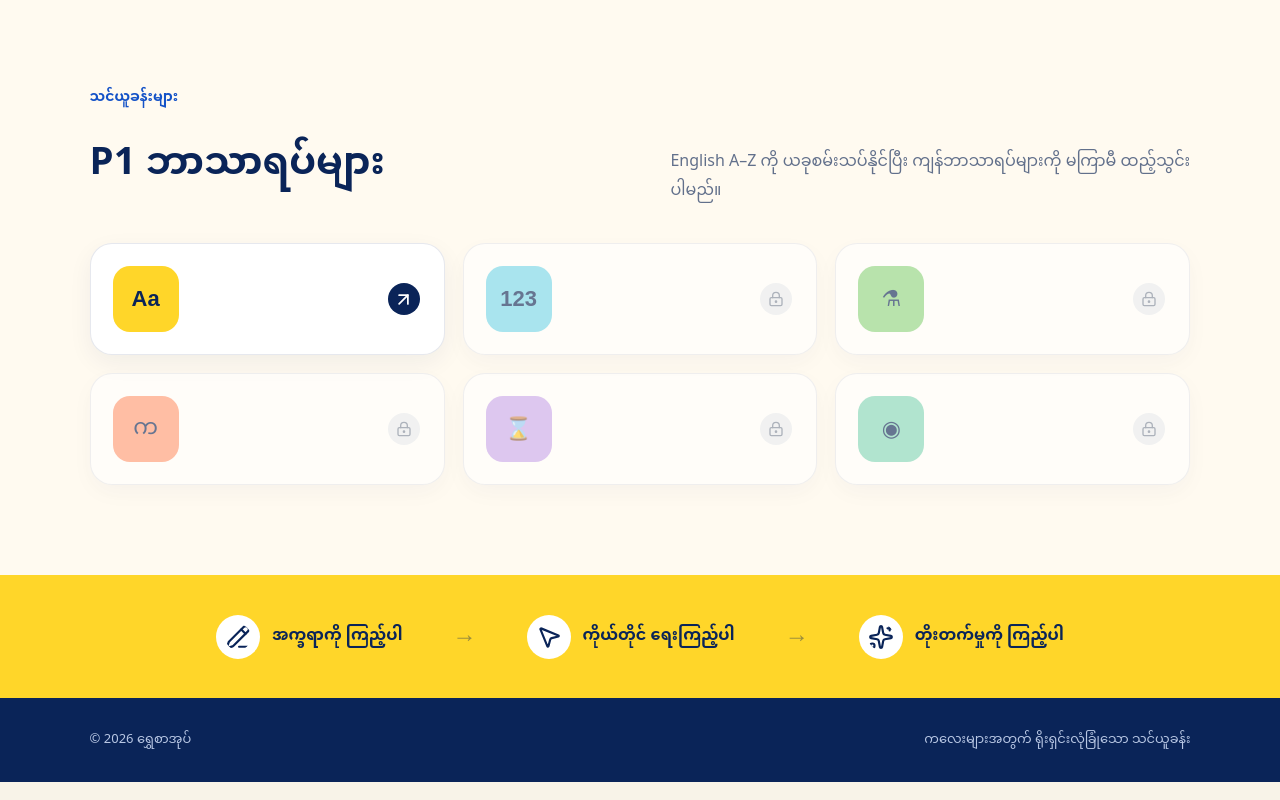
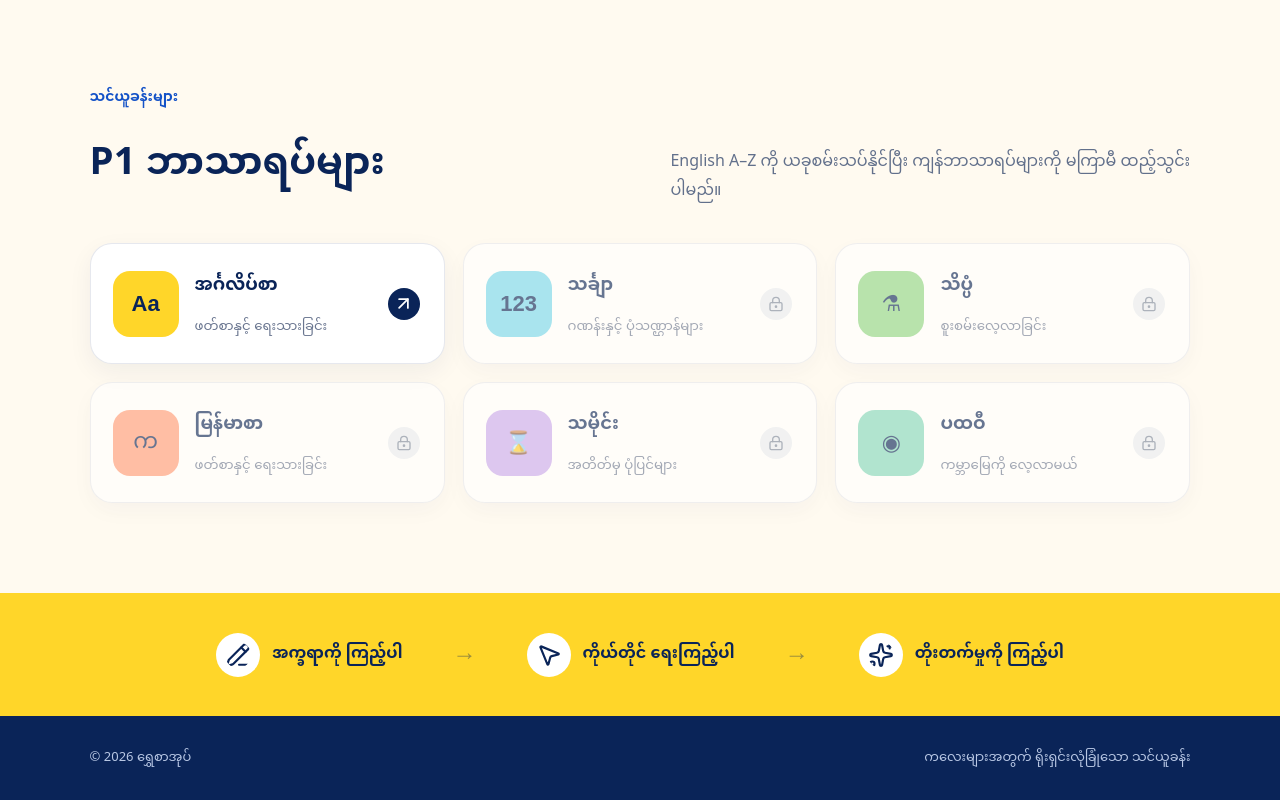
Before and after one commit to kzsoe86-bit/thueaindray, a React (Vite) app: page / in a window 1280 px wide. Shown: the part 775-1575 px from the top of the page. Built offline with nearby package versions, Linux system fonts and the light colour scheme.

Commit message:
Add bilingual subject content

```diff
--- a/src/data/content.ts
+++ b/src/data/content.ts
@@ -1,13 +1,13 @@
-export type Subject = { id: string; name: string; subtitle: string; icon: string; color: string; active: boolean };
+export type Subject = { id: string; enName: string; myName: string; enSubtitle: string; mySubtitle: string; icon: string; color: string; active: boolean };
 export type LetterLesson = { id: string; upper: string; lower: string; word: string; myWord: string; emoji: string };
 
 export const subjects: Subject[] = [
-  { id: 'english', name: 'English', subtitle: 'အင်္ဂလိပ်စာ', icon: 'Aa', color: '#ffd629', active: true },
-  { id: 'math', name: 'Mathematics', subtitle: 'သင်္ချာ', icon: '123', color: '#75d8ed', active: false },
-  { id: 'science', name: 'Science', subtitle: 'သိပ္ပံ', icon: '⚗', color: '#8ed683', active: false },
-  { id: 'myanmar', name: 'မြန်မာစာ', subtitle: 'ဖတ်စာနှင့် ရေးသားခြင်း', icon: 'က', color: '#ff9a76', active: false },
-  { id: 'history', name: 'သမိုင်း', subtitle: 'အတိတ်မှ ပုံပြင်များ', icon: '⌛', color: '#c9a8ef', active: false },
-  { id: 'geography', name: 'ပထဝီ', subtitle: 'ကမ္ဘာမြေကို လေ့လာမယ်', icon: '◉', color: '#83d8bb', active: false },
+  { id: 'english', enName: 'English', myName: 'အင်္ဂလိပ်စာ', enSubtitle: 'Reading and writing', mySubtitle: 'ဖတ်စာနှင့် ရေးသားခြင်း', icon: 'Aa', color: '#ffd629', active: true },
+  { id: 'math', enName: 'Mathematics', myName: 'သင်္ချာ', enSubtitle: 'Numbers and shapes', mySubtitle: 'ဂဏန်းနှင့် ပုံသဏ္ဌာန်များ', icon: '123', color: '#75d8ed', active: false },
+  { id: 'science', enName: 'Science', myName: 'သိပ္ပံ', enSubtitle: 'Explore and discover', mySubtitle: 'စူးစမ်းလေ့လာခြင်း', icon: '⚗', color: '#8ed683', active: false },
+  { id: 'myanmar', enName: 'Myanmar', myName: 'မြန်မာစာ', enSubtitle: 'Reading and writing', mySubtitle: 'ဖတ်စာနှင့် ရေးသားခြင်း', icon: 'က', color: '#ff9a76', active: false },
+  { id: 'history', enName: 'History', myName: 'သမိုင်း', enSubtitle: 'Stories from the past', mySubtitle: 'အတိတ်မှ ပုံပြင်များ', icon: '⌛', color: '#c9a8ef', active: false },
+  { id: 'geography', enName: 'Geography', myName: 'ပထဝီ', enSubtitle: 'Explore our world', mySubtitle: 'ကမ္ဘာမြေကို လေ့လာမယ်', icon: '◉', color: '#83d8bb', active: false },
 ];
 
 const rows = [
```
